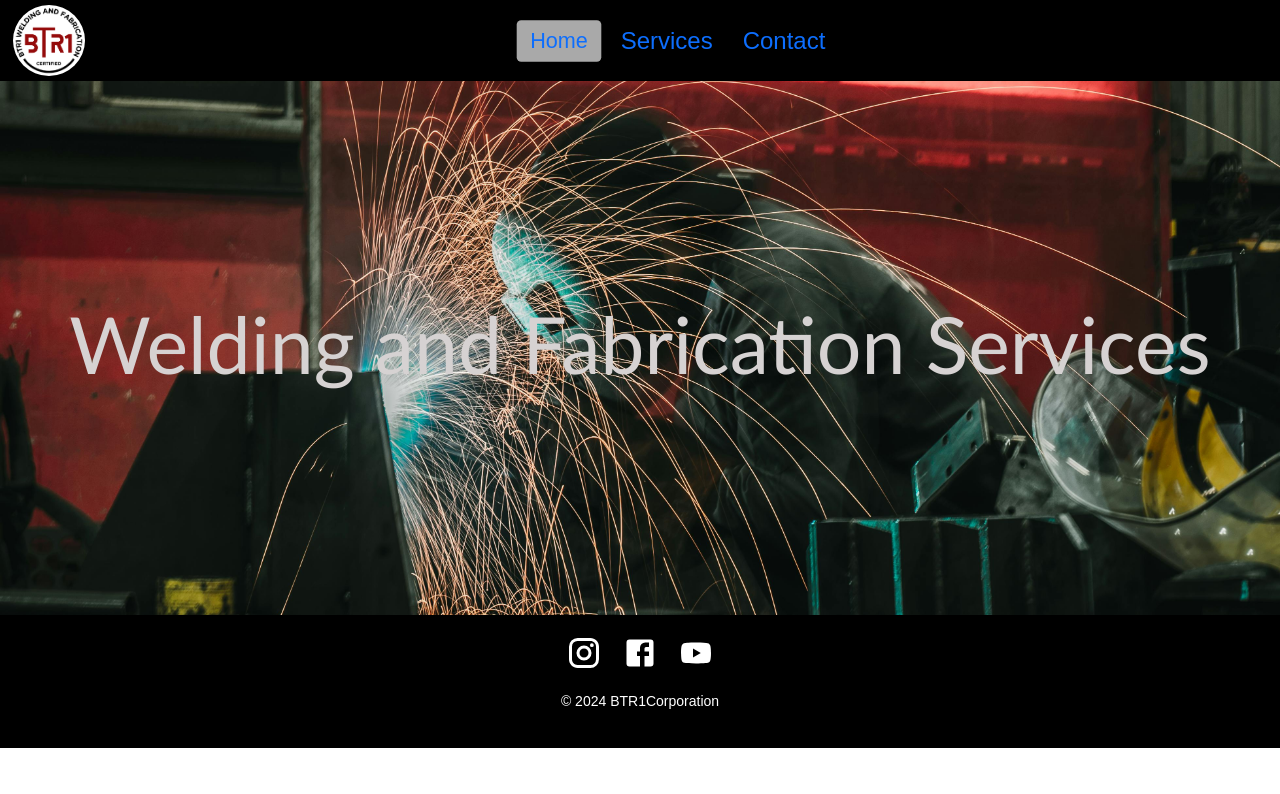
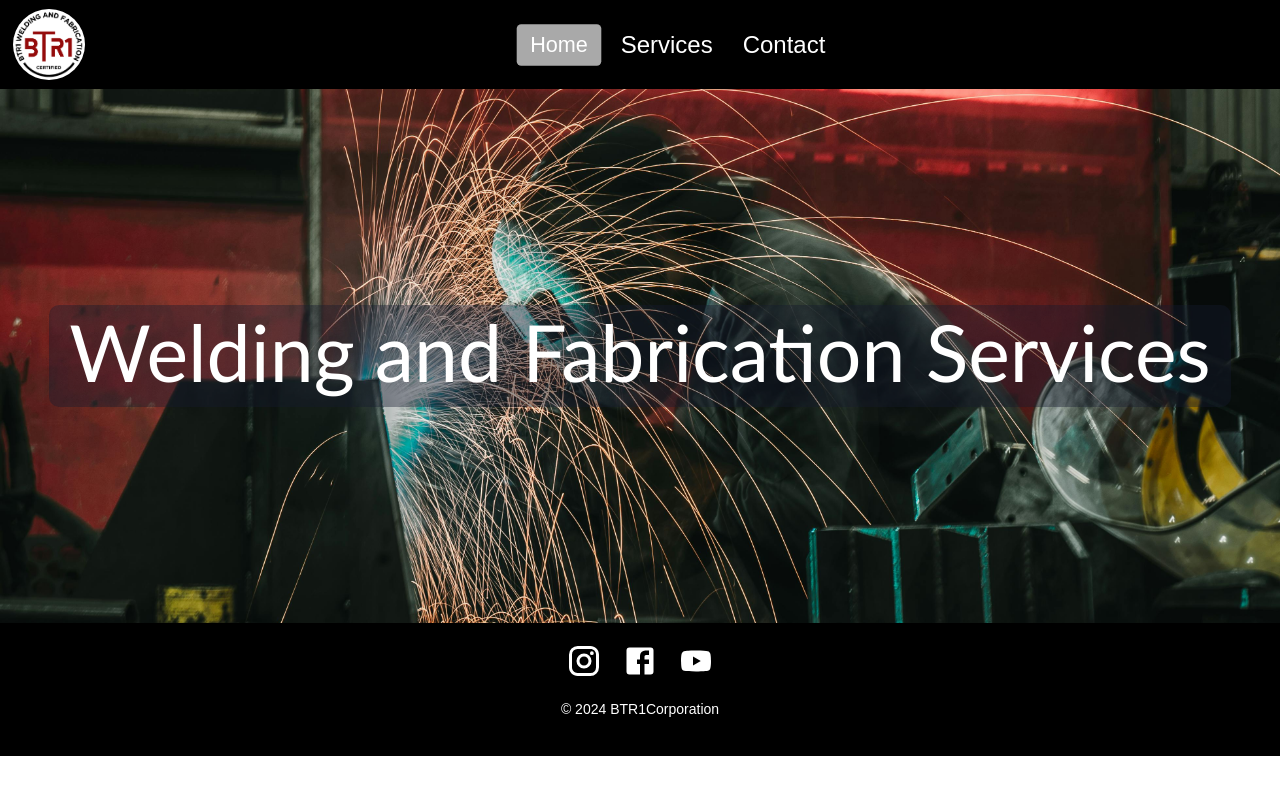
Before and after one commit to Sal1316/btr1-webpageV2, a React (Vite) app: page / in a window 1280 px wide. Shown: the top 794 px of the page. Built offline with nearby package versions, Linux system fonts and the light colour scheme.

Commit message:
fixed formating in css

```diff
--- a/src/App.jsx
+++ b/src/App.jsx
@@ -3,10 +3,8 @@ import Home from "./pages/home/Home";
 import Services from "./pages/services/Services";
 import Contact from "./pages/contact/Contact";
 import Footer from "./componenets/footer/Footer";
-// import { useEffect, useState } from "react";
 import "./App.css";
 import { BrowserRouter as Router, Routes, Route } from "react-router-dom"; //
-// import { HashRouter as Router } from "react-router-dom";
 
 function App() {
   return (
--- a/src/componenets/navbar/Navbar.css
+++ b/src/componenets/navbar/Navbar.css
@@ -4,7 +4,7 @@
   align-items: center;
   justify-content: space-between;
   background: black;
-  color: #fff;
+  color:white;
   padding: 1px 1%;
   box-sizing: border-box; /* Include padding in width */
   overflow: hidden; /* Prevents overflow */
@@ -28,7 +28,6 @@ ul {
   min-width: 150px;
   flex-wrap: wrap; /* Allows items to wrap if space is limited */
   overflow: hidden; /* Prevents overflow */
-  color: rgb(145, 23, 23);
 }
 
 .nav-items {
@@ -53,7 +52,12 @@ ul {
   left: 0;
   width: 100%;
   height: 100%;
-  background: rgba(0, 0, 0, 0.5);
+  background: rgba(
+    0,
+    0,
+    0,
+    0.7
+  ); /* Shadow on the background to focus on SlideDrawer*/
   z-index: 999; /* Slightly lower than the nav-items */
 }
 
@@ -62,7 +66,6 @@ ul {
     max-width: 100px;
     font-size: 16px;
   }
-
 }
 @media (max-width: 432px) {
   .nav-items {
--- a/src/componenets/navbar/Navbar.jsx
+++ b/src/componenets/navbar/Navbar.jsx
@@ -1,14 +1,13 @@
 import { useEffect, useState } from "react";
 import { Link, useLocation } from "react-router-dom";
 import logo_dark from "../../assets/Logo-croped.png";
-// import toggle_dark from "../../assets/Icons/night.png";
 import MenuIcon from "@mui/icons-material/Menu";
 import CloseIcon from "@mui/icons-material/Close";
 import styled from "styled-components";
 import "./Navbar.css";
 
 const StyledLink = styled(Link)`
-  color: "black";
+  color: white;
   font-size: 24px;
   text-decoration: none;
   margin: 10px 0;
@@ -45,7 +44,7 @@ const Navbar = () => {
     <>
       <div className="navbar">
         <Link to="/">
-          <img src={logo_dark} alt="Logo" className="logo" />
+          <img src={logo_dark} alt="Logo" className="logo pt-1 pb-1" />
         </Link>
 
         {/* Hamburger Icon */}
--- a/src/pages/contact/Contact.css
+++ b/src/pages/contact/Contact.css
@@ -17,7 +17,6 @@
   flex: 50%;
   display: flex;
   flex-direction: column;
-  /* justify-content: center; */
 }
 
 .rightSide {
@@ -33,7 +32,7 @@
   width: 90%;
 }
 .contact-info {
-  color: rgb(169, 28, 143);
+  color: rgb(3, 24, 98);
   text-align: center;
 }
 #contact-form {
@@ -111,9 +110,11 @@ form button {
   }
   .rightSide {
     font-size: larger;
+    justify-content: flex-start;
   }
   .contactContainer {
     padding-top: 20px;
+
   }
   form input {
     height: 30px;
@@ -121,7 +122,4 @@ form button {
   form textarea {
     padding-top: 10px;
   }
-  .rightSide {
-    justify-content: flex-start;
-  }
 }
--- a/src/pages/contact/Contact.jsx
+++ b/src/pages/contact/Contact.jsx
@@ -55,11 +55,11 @@ const Contacts = () => {
             <h3 className="pb-4 fs-2">
               <PhoneIcon style={{ color: "blue" }} /> phone: (951) 259-1530
             </h3>
-            <span>
+            <h3>
               <EmailIcon style={{ color: "blue" }} /> email: btr1corp@gmail.com
-            </span>
+            </h3>
             <p className="pt-4 fs-2">
-              For questions and answers, send us a message and we will get back
+              For questions, send us a message and we will get back
               to you as soon as possible.
             </p>
           </div>
--- a/src/pages/home/Home.css
+++ b/src/pages/home/Home.css
@@ -2,7 +2,6 @@
 body {
   margin: 0;
   padding: 0;
-  /* overflow-x: hidden; Prevent horizontal scrolling */
 }
 
 .home {
@@ -22,11 +21,12 @@ body {
   width: auto;
   padding: 0 20px; /* Add padding for smaller screens */
   text-align: center;
+  background-color: grey;
+  border-radius: 10px;
+  background: rgba(22, 27, 46, 0.4);
 }
 
-.headerContainer h1 {
-  color: rgb(214, 210, 210);
+.headerContainer h2 {
+  color: white;
   font-size: calc(2px + 6vw); /* Adjust font size responsively */
-  font-weight: 500;
-  /* margin: 0; */
 }
--- a/src/pages/home/Home.jsx
+++ b/src/pages/home/Home.jsx
@@ -5,7 +5,7 @@ function Home() {
   return (
     <div className="home" style={{ backgroundImage: `url(${BannerImage})` }}>
       <div className="headerContainer">
-        <h1>Welding and Fabrication Services</h1>
+        <h2>Welding and Fabrication Services</h2>
       </div>
     </div>
   );
--- a/src/pages/services/Services.css
+++ b/src/pages/services/Services.css
@@ -73,6 +73,6 @@
 @media only screen and (max-width: 485px) {
   /* add the burger icon */
   .card {
-    max-width: 295px;
+    max-width: 300px;
   }
 }
```
